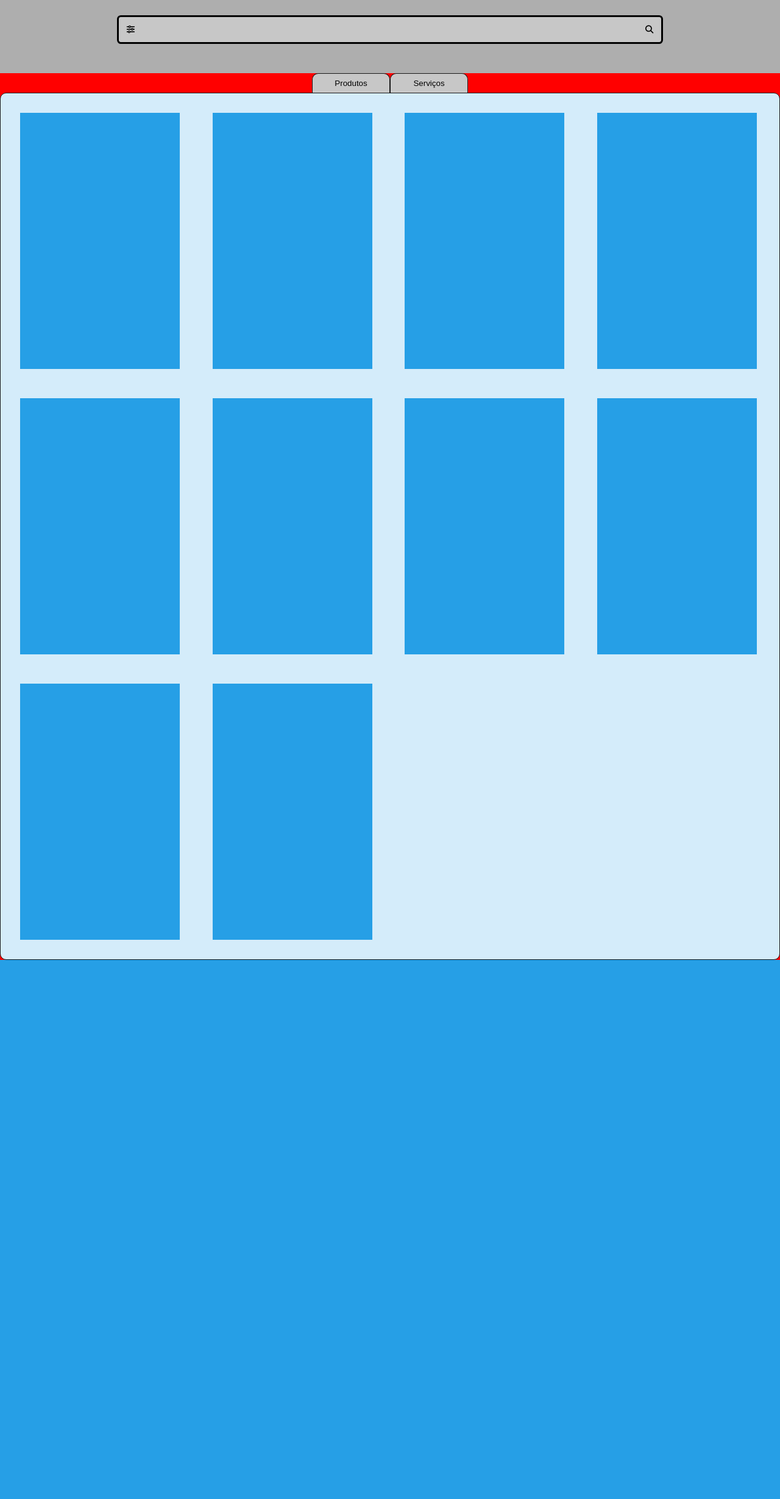
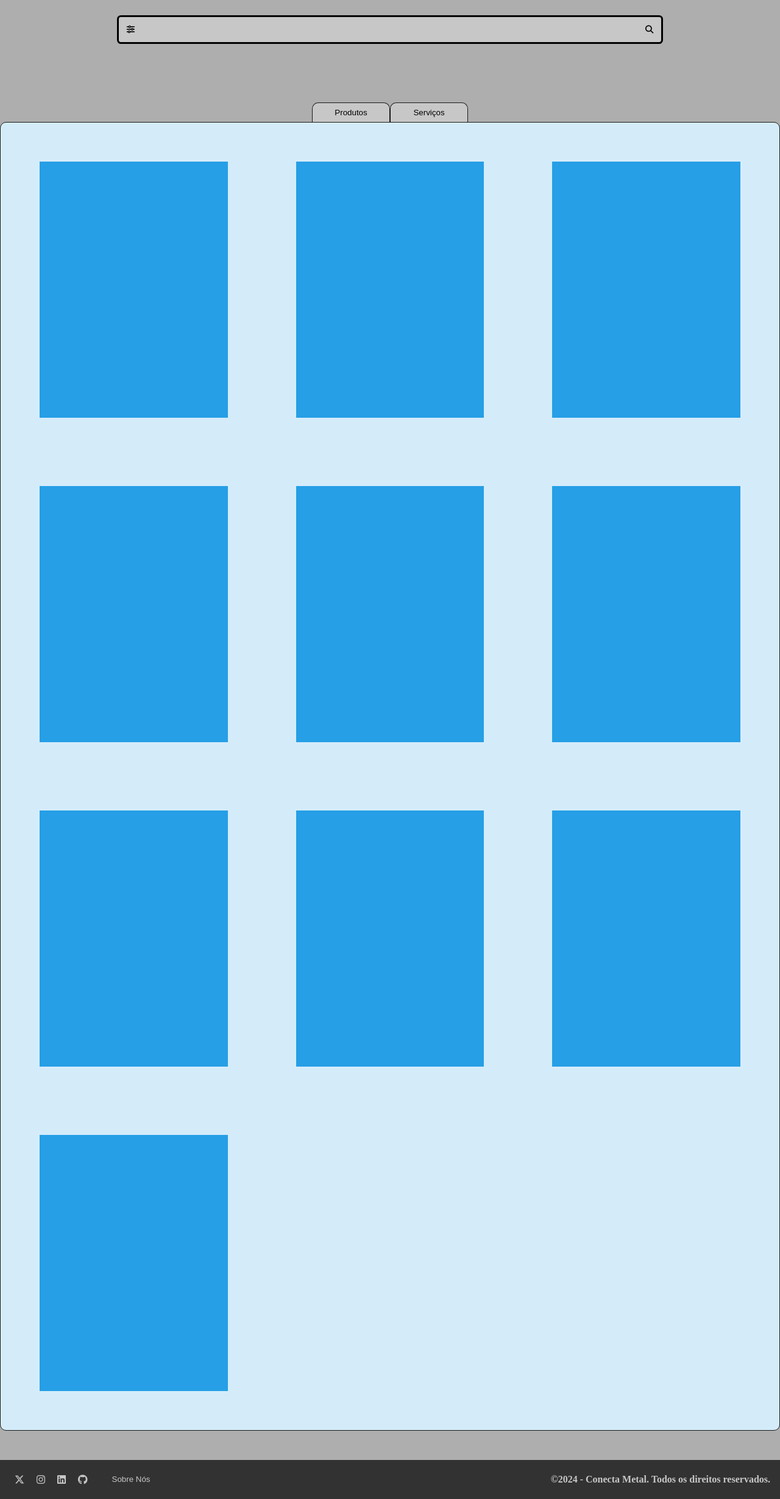
Before and after one commit to ConectaMetal/conecta-metal, a Django app: page / in a window 1280 px wide. Shown: the part 87-2545 px from the top of the page at 61% size. Before the commit the page ends 1661 px from the top, so only its background shows below. Run offline with Django 5.2, Linux system fonts and the light colour scheme.

Commit message:
Added footer

```diff
--- a/main_app/static/main/css/styles.css
+++ b/main_app/static/main/css/styles.css
@@ -144,12 +144,63 @@ body{
     color: var(--color-primary);
 }
 
+/* FOOTER.HTML */
+
+.main-footer-container {
+    background-color: var(--color-gray-8);
+    display: flex;
+    flex-flow: row nowrap;
+    align-items: center;
+    justify-content: space-between;
+    height: 4rem;
+}
+
+.main-footer-info {
+    display: flex;
+    flex-flow: row nowrap;
+    align-items: center;
+}
+
+.main-footer-socials {
+    margin: 0 1rem;
+}
+
+.main-footer-socials i {
+    color: var(--color-gray-2);
+    text-decoration: none;
+    padding: .5rem;
+}
+
+.main-footer-socials i:hover {
+    color: var(--color-primary);
+}
+
+.main-footer-about-us button {
+    color: var(--color-gray-2);
+    background: none;
+    outline: none;
+    border: none;
+    padding: 1rem;
+}
+
+.main-footer-about-us button:hover {
+    background-color: rgba(0, 0, 0, .1);
+    color: var(--color-primary);
+}
+
+.main-footer-rights {
+    margin: 0 1rem;
+    color: var(--color-gray-2);
+    font-weight: bolder;
+}
+
 /* PRODUCTS.HTML */
 
 .main-content-container {
     width: 100%;
+    margin: var(--spacing-gutter-medium) 0;
     /* DEBUG CODES */
-    background-color: var(--color-red-debug);
+    /* background-color: var(--color-red-debug); */
 }
 
 .main-content-option {
@@ -171,13 +222,12 @@ body{
 }
 
 .main-content-option-button:hover {
-    background-color: var(--color-gray-1);
+    background-color: rgba(0, 0, 0, .1);
 }
 
 .main-content-list {
-    width: 100%;
     display: grid;
-    grid-template-columns: repeat(auto-fit, minmax(250px, 1fr));
+    grid-template-columns: repeat(auto-fit, minmax(340px, 1fr));
     gap: var(--spacing-gutter-medium);
     padding: var(--spacing-gutter-small);
     border-radius: 10px;
@@ -187,7 +237,8 @@ body{
 }
 
 .placeholder {
-    width: 262px;
+    max-width: 64rem;
     height: 420px;
     background-color: var(--color-primary);
+    margin: var(--spacing-gutter-small);
 }
--- a/main_app/templates/main/pages/home.html
+++ b/main_app/templates/main/pages/home.html
@@ -8,5 +8,6 @@
     {% include "main/partials/header.html" %}
     {% include "main/partials/search.html" %}
     {% include "main/partials/products.html" %}
+    {% include "main/partials/footer.html" %}
 </body>
 </html>
--- /dev/null
+++ b/main_app/templates/main/partials/footer.html
@@ -0,0 +1,16 @@
+<footer class="main-footer-container">
+    <div class="main-footer-info">
+        <div class="main-footer-socials">
+            <a href=""><i class="fa-brands fa-x-twitter"></i></a>
+            <a href=""><i class="fa-brands fa-instagram"></i></a>
+            <a href=""><i class="fa-brands fa-linkedin"></i></a>
+            <a href=""><i class="fa-brands fa-github"></i></a>
+        </div>
+        <div class="main-footer-about-us">
+            <button class="main-footer-button">Sobre Nós</button>
+        </div>
+    </div>
+    <div class="main-footer-rights">
+        ©2024 - Conecta Metal. Todos os direitos reservados.
+    </div>
+</footer>
--- a/main_app/templates/main/partials/header.html
+++ b/main_app/templates/main/partials/header.html
@@ -1,6 +1,5 @@
 <header class="main-header-container">
     <div class="main-header-left">
-        {% comment %} <i class="fa-solid fa-link"></i> {% endcomment %}
         <img src="media/main/logo/cm-square-logo.png" alt="CM" class="main-header-logo">
         <a href="" class="main-header-nav-button">
             Início
```
